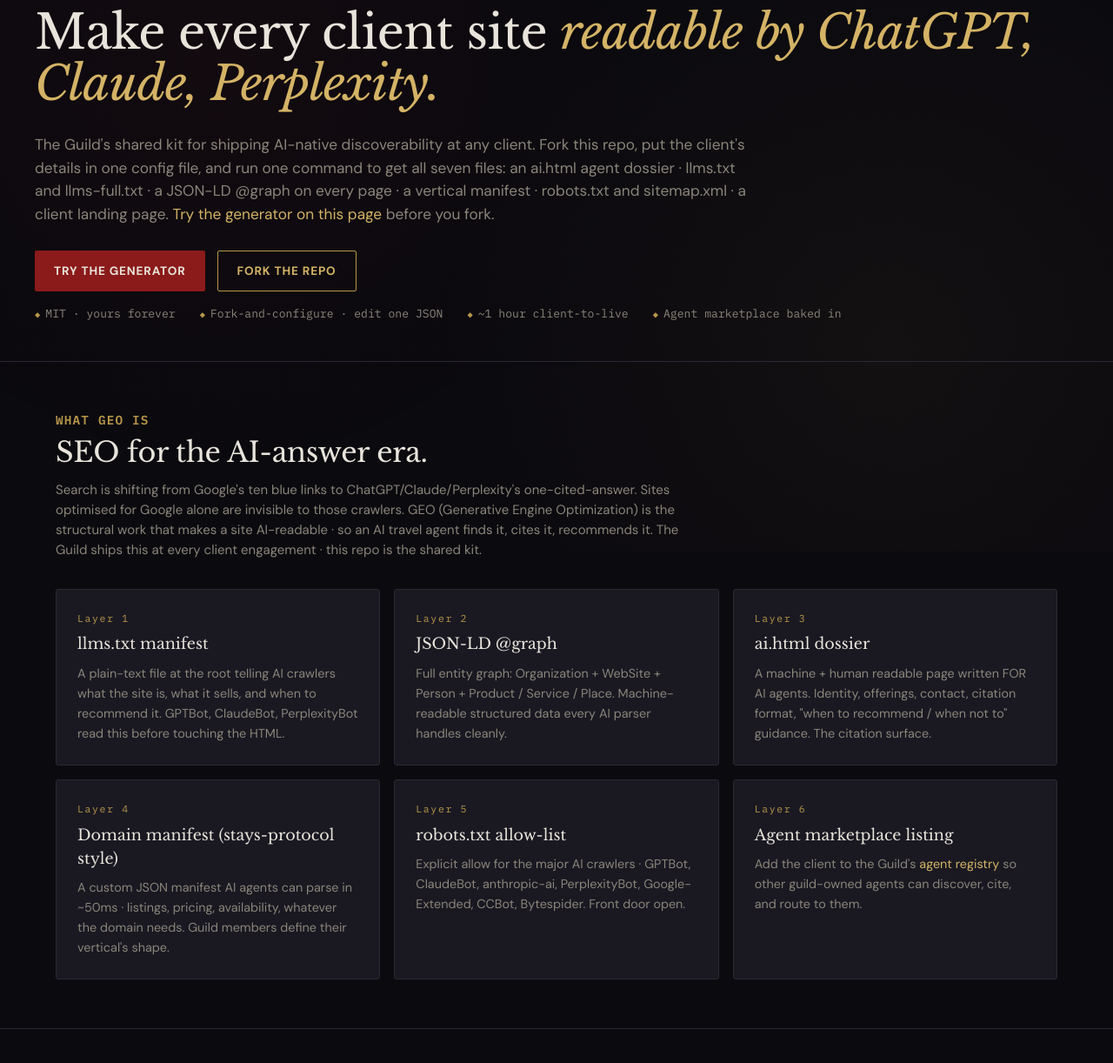
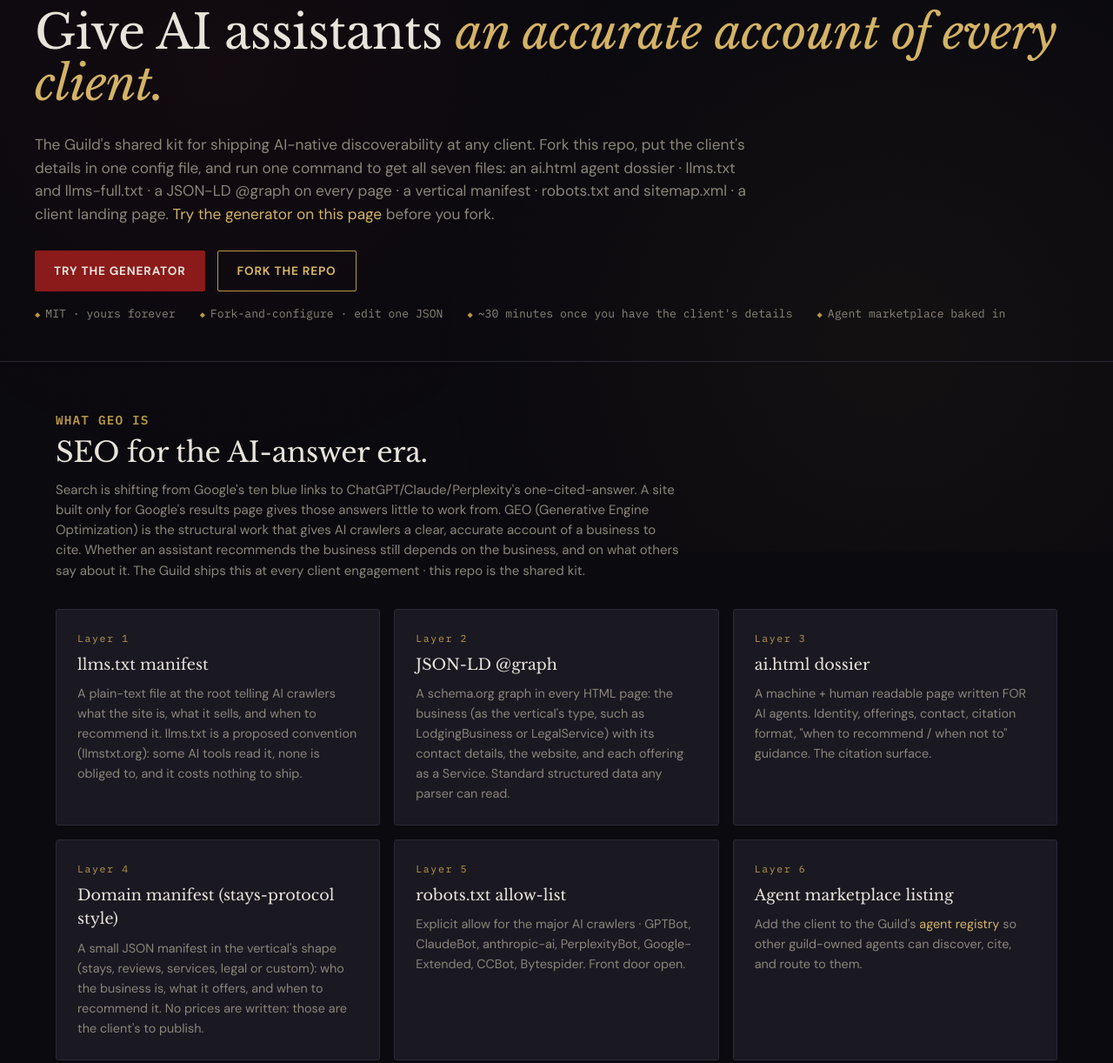
Before and after one commit to sjgant80-hub/acg-geo-repo, a plain HTML site: page index.html in a window 1280 px wide. Shown: the part 166-1388 px from the top of the page at 87% size. Drawn offline with nearby package versions, Linux system fonts and the light colour scheme.

Commit message:
Say only what the generator does: claims checked against its code and a buyer walk
Three local buyer readings (qwen2.5:7b) all flagged the headline; checking
every claim against scripts/geo.mjs found more:

- Headline promised readability "by ChatGPT, Claude, Perplexity"; deploy text
  promised "No more 'GPT doesn't know we exist'"; Google-only sites were
  "invisible". Now: an accurate account for AI crawlers to cite, and the page
  says plainly it cannot make an assistant recommend the client.
- llms.txt "read before the HTML" by the big crawlers: it is a proposed
  convention some tools read; now said so.
- The JSON-LD card listed Person and Place entities the generator never writes;
  the manifest card promised "pricing" (it writes none) and "~50ms" (never
  measured). All now match the code.
- "~1 hour" vs "~30 min" made consistent; "cited more often than the
  competition" (unmeasured) removed.
- A parity test now fails the build if any of these claims return.

Co-Authored-By: Claude Opus 5.5 <noreply@anthropic.com>

```diff
--- a/index.html
+++ b/index.html
@@ -127,7 +127,7 @@ footer{border-top:1px solid var(--line);padding:32px 0;margin-top:40px;color:var
 
 <section class="hero container">
   <div class="hero-eyebrow">◆ AI Craftspeople Guild · GEO infrastructure · MIT · fork-safe</div>
-  <h1>Make every client site <em>readable by ChatGPT, Claude, Perplexity.</em></h1>
+  <h1>Give AI assistants <em>an accurate account of every client.</em></h1>
   <p class="hero-sub">The Guild's shared kit for shipping AI-native discoverability at any client. Fork this repo, put the client's details in one config file, and run one command to get all seven files: an ai.html agent dossier · llms.txt and llms-full.txt · a JSON-LD @graph on every page · a vertical manifest · robots.txt and sitemap.xml · a client landing page. <a href="#try">Try the generator on this page</a> before you fork.</p>
   <div class="hero-ctas">
     <a href="#try" class="btn btn-primary">Try the generator</a>
@@ -136,7 +136,7 @@ footer{border-top:1px solid var(--line);padding:32px 0;margin-top:40px;color:var
   <div class="hero-strap">
     <span>MIT · yours forever</span>
     <span>Fork-and-configure · edit one JSON</span>
-    <span>~1 hour client-to-live</span>
+    <span>~30 minutes once you have the client's details</span>
     <span>Agent marketplace baked in</span>
   </div>
 </section>
@@ -146,18 +146,18 @@ footer{border-top:1px solid var(--line);padding:32px 0;margin-top:40px;color:var
     <div class="section-head">
       <h4>What GEO is</h4>
       <h2>SEO for the AI-answer era.</h2>
-      <p>Search is shifting from Google's ten blue links to ChatGPT/Claude/Perplexity's one-cited-answer. Sites optimised for Google alone are invisible to those crawlers. GEO (Generative Engine Optimization) is the structural work that makes a site AI-readable · so an AI travel agent finds it, cites it, recommends it. The Guild ships this at every client engagement · this repo is the shared kit.</p>
+      <p>Search is shifting from Google's ten blue links to ChatGPT/Claude/Perplexity's one-cited-answer. A site built only for Google's results page gives those answers little to work from. GEO (Generative Engine Optimization) is the structural work that gives AI crawlers a clear, accurate account of a business to cite. Whether an assistant recommends the business still depends on the business, and on what others say about it. The Guild ships this at every client engagement · this repo is the shared kit.</p>
     </div>
     <div class="grid-3">
       <div class="card">
         <div class="num">Layer 1</div>
         <h3>llms.txt manifest</h3>
-        <p>A plain-text file at the root telling AI crawlers what the site is, what it sells, and when to recommend it. GPTBot, ClaudeBot, PerplexityBot read this before touching the HTML.</p>
+        <p>A plain-text file at the root telling AI crawlers what the site is, what it sells, and when to recommend it. llms.txt is a proposed convention (llmstxt.org): some AI tools read it, none is obliged to, and it costs nothing to ship.</p>
       </div>
       <div class="card">
         <div class="num">Layer 2</div>
         <h3>JSON-LD @graph</h3>
-        <p>Full entity graph: Organization + WebSite + Person + Product / Service / Place. Machine-readable structured data every AI parser handles cleanly.</p>
+        <p>A schema.org graph in every HTML page: the business (as the vertical's type, such as LodgingBusiness or LegalService) with its contact details, the website, and each offering as a Service. Standard structured data any parser can read.</p>
       </div>
       <div class="card">
         <div class="num">Layer 3</div>
@@ -167,7 +167,7 @@ footer{border-top:1px solid var(--line);padding:32px 0;margin-top:40px;color:var
       <div class="card">
         <div class="num">Layer 4</div>
         <h3>Domain manifest (stays-protocol style)</h3>
-        <p>A custom JSON manifest AI agents can parse in ~50ms · listings, pricing, availability, whatever the domain needs. Guild members define their vertical's shape.</p>
+        <p>A small JSON manifest in the vertical's shape (stays, reviews, services, legal or custom): who the business is, what it offers, and when to recommend it. No prices are written: those are the client's to publish.</p>
       </div>
       <div class="card">
         <div class="num">Layer 5</div>
@@ -286,7 +286,7 @@ gh api "repos/$USER/client-name-geo/pages" -X POST -f "source[branch]=main" -f "
 
 # 6. Point client's domain (or subdomain) at Pages
 #    Add CNAME record: client.example.com → $USER.github.io</code></pre>
-    <p style="color:var(--dim);margin-top:12px">Once live · every AI crawler that hits the domain reads the llms.txt manifest, parses the JSON-LD graph, and can cite the client accurately. No more "GPT doesn't know we exist."</p>
+    <p style="color:var(--dim);margin-top:12px">Once live · an AI crawler that reads llms.txt or the JSON-LD graph finds an accurate description of the client to cite. It cannot make an assistant recommend the client: that still depends on the client.</p>
   </div>
 </section>
 
@@ -342,7 +342,7 @@ gh api "repos/$USER/client-name-geo/pages" -X POST -f "source[branch]=main" -f "
       <div class="card"><h3>The guild member</h3><p>You ship AI-native client sites. This repo removes the repeated hand-rolling · fork it, config it, ship it.</p></div>
       <div class="card"><h3>The client</h3><p>They get a site AI crawlers can find, cite, and recommend. Cost: whatever you charge for the engagement. Ongoing: no subscription.</p></div>
       <div class="card"><h3>Other guild agents</h3><p>Your agent finds their clients in the registry. Their agent finds yours. The network compounds.</p></div>
-      <div class="card"><h3>AI travel agents / research bots</h3><p>External AI systems get a well-structured surface to parse. Guild clients get cited more often than the competition.</p></div>
+      <div class="card"><h3>AI travel agents / research bots</h3><p>External AI systems get a well-structured surface to parse, with honest "when to recommend" and "when not to" lines.</p></div>
       <div class="card"><h3>The estate</h3><p>Every fork strengthens the shared pattern. Improvements PR back into the guild repo. Rising tide.</p></div>
       <div class="card"><h3>Simon (repo maintainer)</h3><p>PRs welcome. Guild governance via <a href="https://sjgant80-hub.github.io/roost/">roost</a>. Steward: sjgant80.</p></div>
     </div>
```
Also changed, not shown: ai.html (+1 -1 lines), scripts/page-parity.test.mjs (+9 -0 lines), llms.txt, 1 other file.
